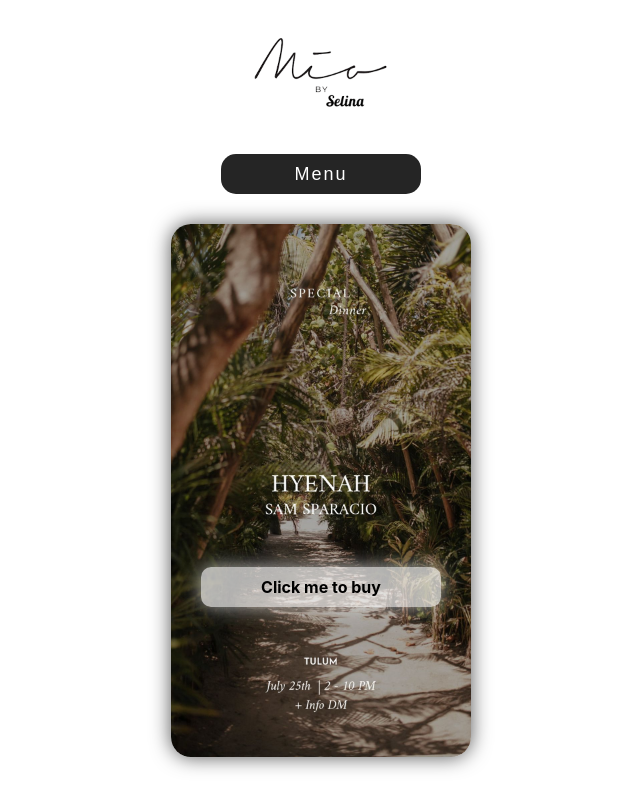
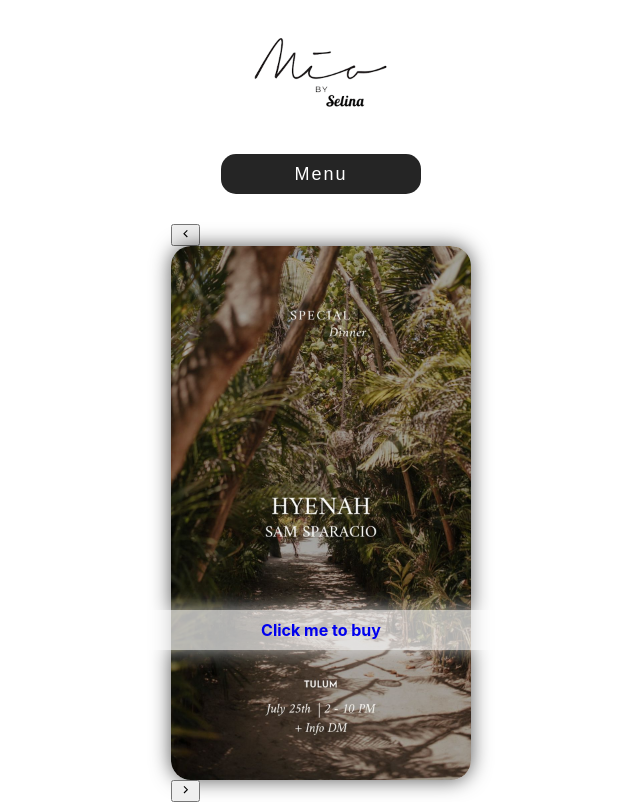
Before and after one commit to leovid2392/mia_menuGeneral, a React (Create React App) app: page / in a window 1280 px wide. Shown: the whole page, without its empty margins (319-959 px from the left). Built offline with nearby package versions, Linux system fonts and the light colour scheme; the HTML template or start-up script is replaced by a standard one.

Commit message:
first aproach to slider

```diff
--- a/src/component/event/Event.js
+++ b/src/component/event/Event.js
@@ -1,16 +1,86 @@
 import React, { useState } from "react";
 
-function Event({ url, img }) {
+import event1 from "../../assets/slider/july_25.jpeg";
+import event2 from "../../assets/slider/july_31.jpeg";
+import event3 from "../../assets/slider/august_04.jpeg";
+import event4 from "../../assets/slider/august_07.jpeg";
+
+import { GrFormPrevious } from "react-icons/gr";
+import { GrFormNext } from "react-icons/gr";
+
+function Event() {
+	const [event, setEvent] = useState(events);
+	const [index, setIndex] = useState(0);
+	const { id, title, image, url } = events[index];
+
+	const checkNumber = (number) => {
+		if (number > events.length - 1) {
+			return 0;
+		}
+		if (number < 0) {
+			return events.length - 1;
+		}
+		return number;
+	};
+
+	const handlePrevEvent = () => {
+		setIndex((index) => {
+			let newIndex = index - 1;
+			return checkNumber(newIndex);
+		});
+	};
+
+	const handleNextEvent = () => {
+		setIndex((index) => {
+			let newIndex = index + 1;
+			return checkNumber(newIndex);
+		});
+	};
 	return (
+		<section className='sliderContainer'>
+			<button onClick={handlePrevEvent}>
+				<GrFormPrevious />
+			</button>
 			<a href={url} target='_blank' rel='noreferrer'>
 				<figure className='slider_imgContainer'>
-				<img src={img} alt='happy hour' />
+					<img src={image} alt={title} />
 					<div className='slider_titleContainer'>
 						<h4 className='slider_title'>Click me to buy</h4>
 					</div>
 				</figure>
 			</a>
+			<button onClick={handleNextEvent}>
+				<GrFormNext />
+			</button>
+		</section>
 	);
 }
 
+const events = [
+	{
+		id: 1,
+		url: "#",
+		title: "hyenah sam by sparacio, special dinner",
+		image: event1,
+	},
+	{
+		id: 2,
+		url: "#",
+		title: "paulor neo human, special dinner",
+		image: event2,
+	},
+	{
+		id: 3,
+		url: "#",
+		title: "who made who by sam sparacio, special dinner",
+		image: event3,
+	},
+	{
+		id: 4,
+		url: "#",
+		title: "mathame lyke neo human, special dinner",
+		image: event4,
+	},
+];
+
 export default Event;
--- a/src/component/home/Home.js
+++ b/src/component/home/Home.js
@@ -2,7 +2,11 @@
 
 import logo from "../../assets/logo_mia_by_selina.png";
 import slider1 from "../../assets/slider/july_25.jpeg";
+
 import Event from "../event/Event";
+
+// import { GrFormPrevious } from "react-icons/gr";
+// import { GrFormNext } from "react-icons/gr";
 
 import "./home.css";
 
@@ -23,17 +27,18 @@
 				Menu
 			</button>
 
-			<div className='home_sliderContainer'>
-				{/* <a href='https://www.youtube.com/' target='_blank' rel='noreferrer'>
-					<figure className='slider_imgContainer'>
-						<img src={slider1} alt='happy hour' />
-						<div className='slider_titleContainer'>
-							<h4 className='slider_title'>Click me to buy</h4>
-						</div>
-					</figure>
-				</a> */}
-				<Event img={slider1} url='https://www.youtube.com/' />
-			</div>
+			<Event />
+
+			{/* <div className='home_sliderContainer'>
+				<button>
+					<GrFormPrevious />
+				</button>
+
+
+				<button>
+					<GrFormNext />
+				</button>
+			</div> */}
 		</section>
 	);
 }
```
Lines whose indentation alone changed are shown as unchanged.
